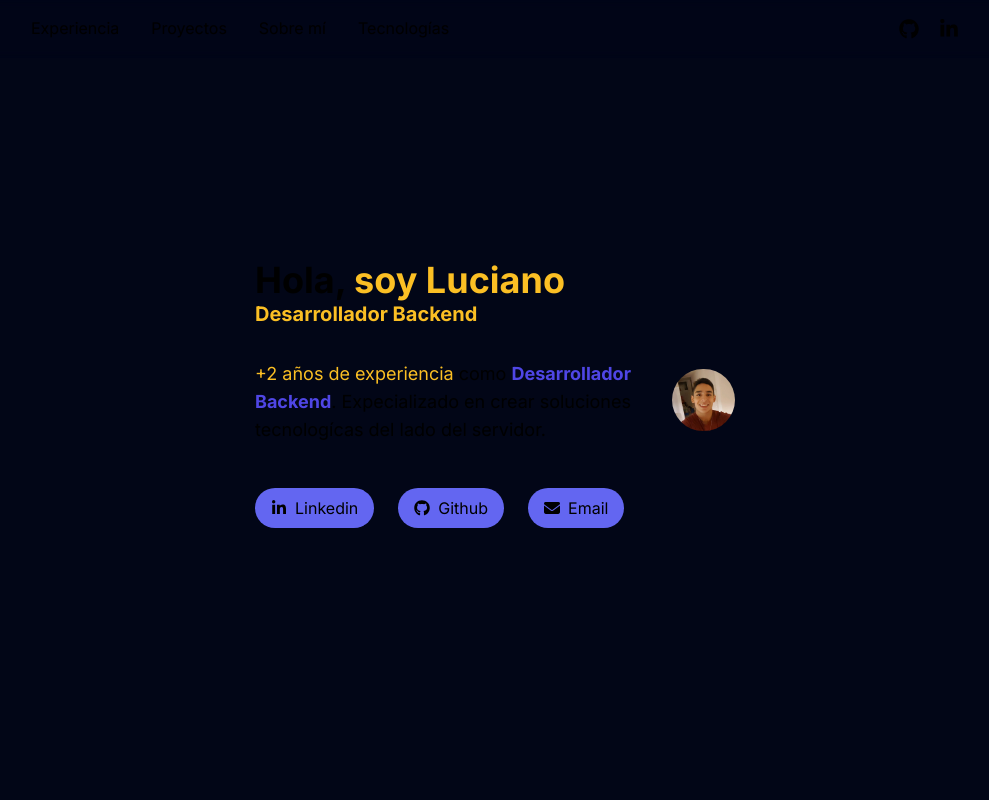
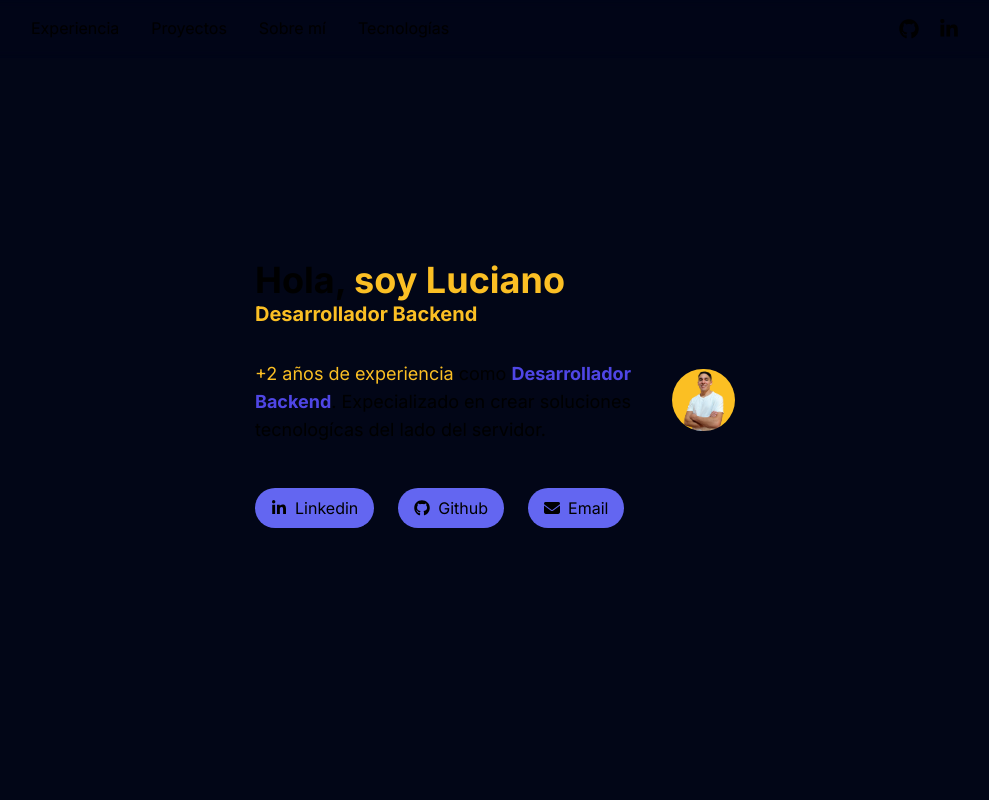
Before and after one commit to lucianoleyriaa/portfolio, a Next.js app: page / in a window 1280 px wide. Shown: the top 800 px of the page, without its empty margins (145-1134 px from the left). Built offline with nearby package versions, Linux system fonts and the light colour scheme.

Commit message:
Update profile picture

```diff
--- a/src/components/Presentation.tsx
+++ b/src/components/Presentation.tsx
@@ -49,7 +49,7 @@ export const Presentation = () => {
       <div className='order-first md:order-last'>
         <Image
           className='rounded-full'
-          src='/images/cv.jpeg'
+          src='/images/profile-picture-cropped.jpeg'
           alt='Profile picture'
           width={400}
           height={0}
```
Also changed, not shown: public/images/profile-picture-cropped.jpeg (added).
